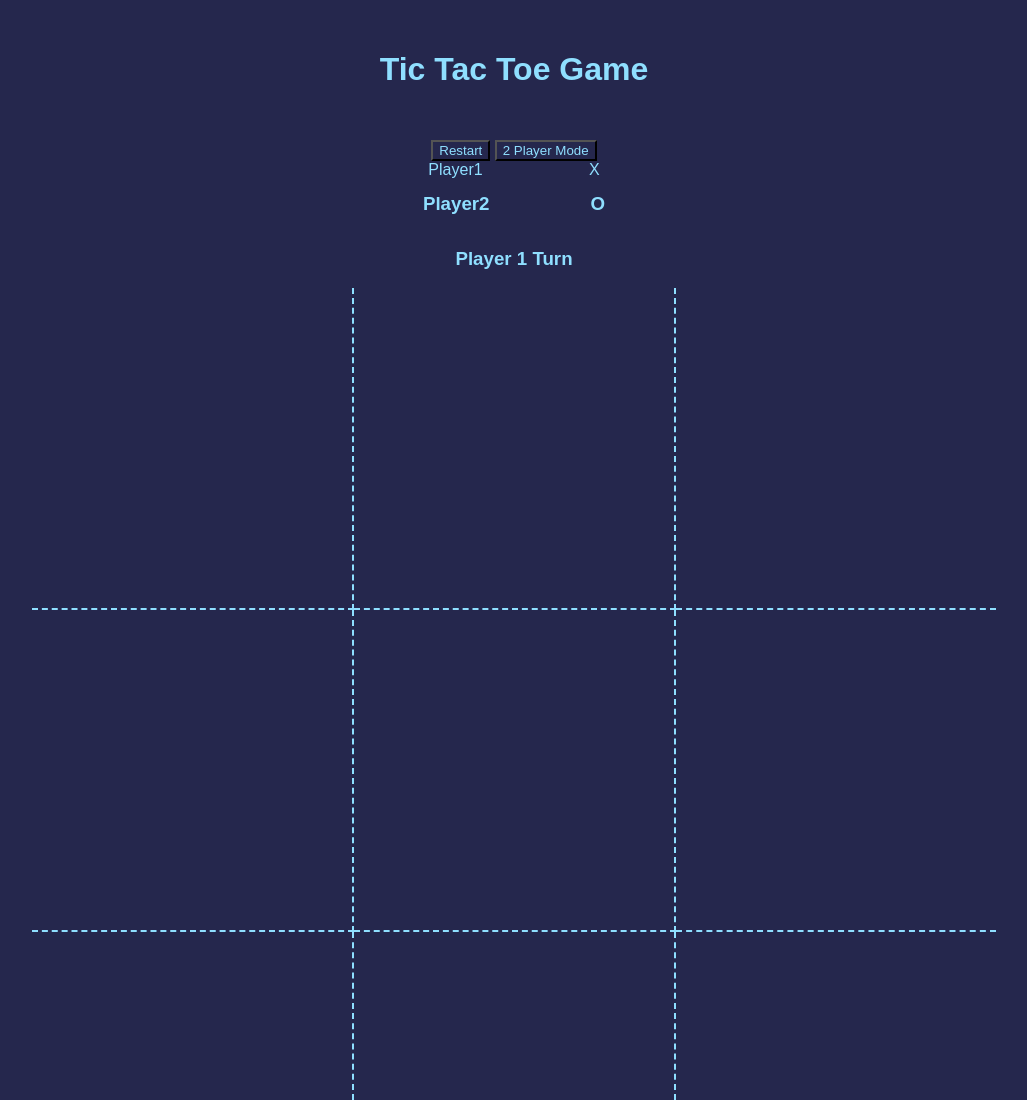
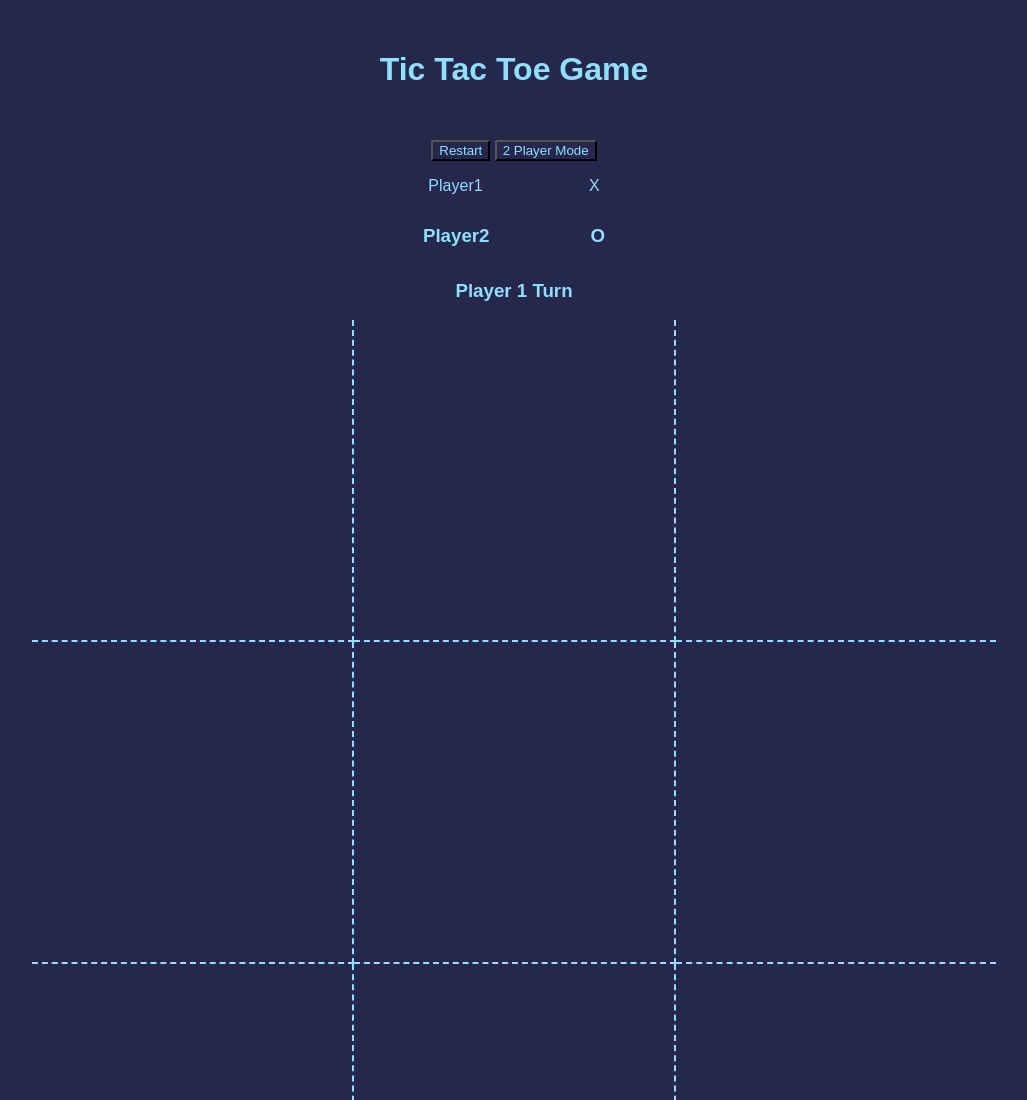
Before and after one commit to Wpiresferreira/sodv1201, a plain HTML site: page TicTacToe-Web/index.html in a window 1280 px wide. Shown: the top 1100 px of the page, without its empty margins (126-1153 px from the left). Drawn offline with Linux system fonts and the light colour scheme.

Commit message:
Update style.css

```diff
--- a/TicTacToe-Web/style.css
+++ b/TicTacToe-Web/style.css
@@ -48,8 +48,8 @@ main {
     display: flex;
     flex-direction: row;
     width: 30vw;
-    height: 50;
-    align-content: center;
+    height: 50px;
+    align-content: left;
     justify-content: space-evenly;
 }
 
@@ -58,6 +58,7 @@ main {
     flex-direction: row;
     width: 30vw;
     height: 50px;
+    align-content: right;
     justify-content: space-evenly;
 }
 
```
